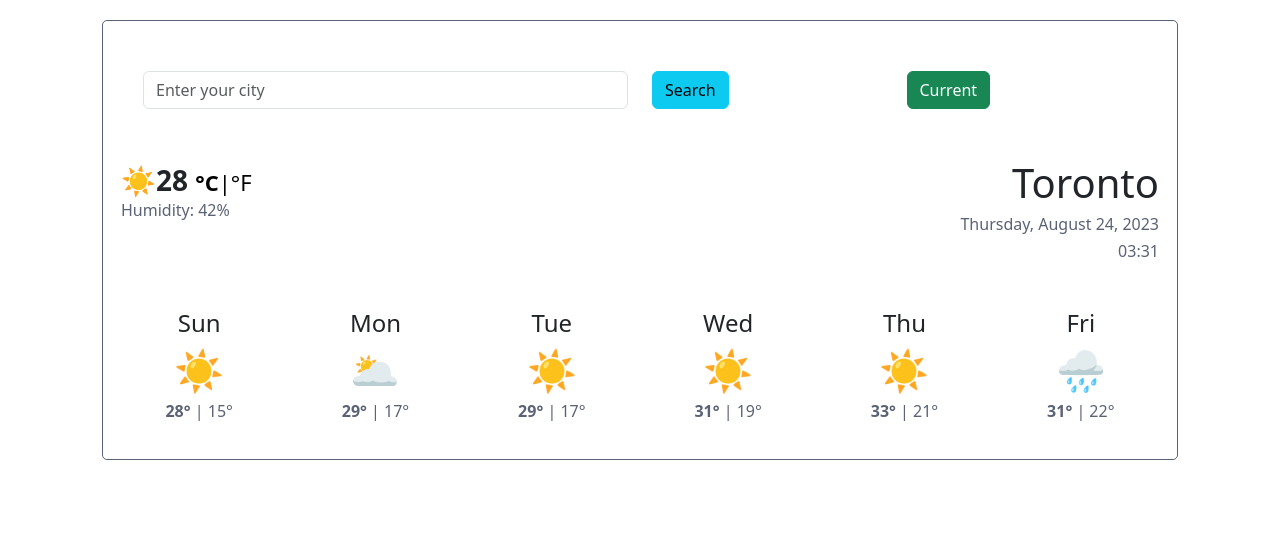
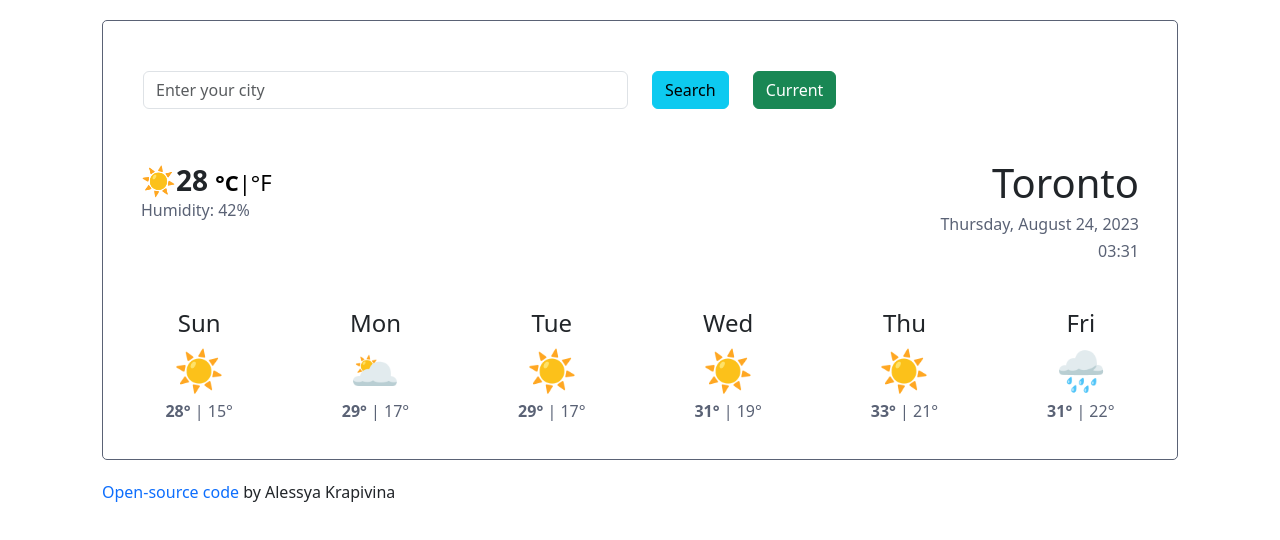
Before and after one commit to alessyak/weatherApp, a plain HTML site: page index.html in a window 1280 px wide. Drawn offline with nearby package versions, Linux system fonts and the light colour scheme.

Commit message:
code source link is added

```diff
--- a/index.html
+++ b/index.html
@@ -29,8 +29,6 @@
               </div>
               <div class="col-3">
                 <button type="submit" class="btn btn-info">Search</button>
-              </div>
-              <div class="col-3">
                 <button type="button" class="btn btn-success">Current</button>
               </div>
             </form>
@@ -84,6 +82,12 @@
           </div>
         </div>
       </div>
+      <span id="codeSrc"
+        ><a href="https://github.com/alessyak/weatherApp" target="_blank"
+          >Open-source code</a
+        >
+        by Alessya Krapivina</span
+      >
     </div>
     <script src="src/index.js"></script>
   </body>
--- a/src/styles.css
+++ b/src/styles.css
@@ -13,6 +13,7 @@ form {
 
 .currentTemp {
   padding: 10px;
+  padding-left: 30px;
   margin-top: 20px;
   margin-left: 0;
   text-align: left;
@@ -24,6 +25,7 @@ form {
 
 .currentCity {
   padding: 10px;
+  padding-right: 30px;
   margin-top: 20px;
   margin-right: 0;
   text-align: right;
@@ -43,6 +45,10 @@ form {
   color: #5a6275;
 }
 
+.btn-info {
+  margin-right: 20px;
+}
+
 #celcius,
 #fahrenheit {
   color: black;
@@ -59,3 +65,11 @@ form {
   font-size: 28px;
   font-weight: bold;
 }
+
+#codeSrc {
+  margin-left: 20px;
+}
+
+#codeSrc a {
+  text-decoration: none;
+}
```
